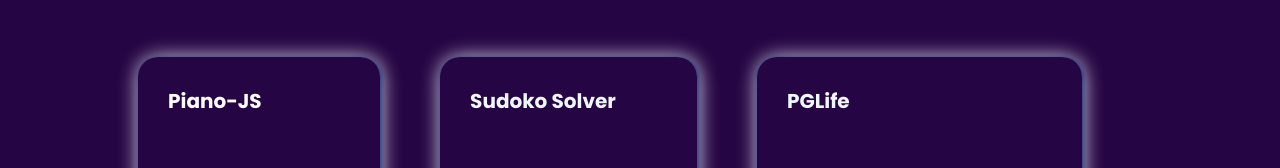
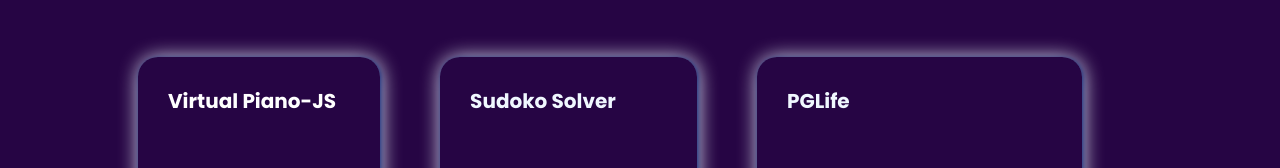
Before and after one commit to KeerthanaBuddhavarapu/Portfolio, a plain HTML site: page index.html in a window 1280 px wide. Shown: the part 1638-1806 px from the top of the page. Drawn offline with nearby package versions, Linux system fonts and the light colour scheme; a web font is replaced by a local one.

Commit message:
Update index.html

```diff
--- a/index.html
+++ b/index.html
@@ -109,7 +109,7 @@
                     <div class="fourthSection-desc">
                         <div class="projects-list">
                             <div class="p1">
-                                <h4 style="color:white">Piano-JS</h4><br><br>
+                                <h4 style="color:white">Virtual Piano-JS</h4><br><br>
                                 <p><i style="color:rgb(40, 218, 238)">This is a project to create Virtual Piano which is done using JavaScript HTML CSS.<br><br>
                                 </i>
                                 <li style="size:12px;color:rgb(40, 218, 238)">Key Pressed is the functionality used.</li>
```
